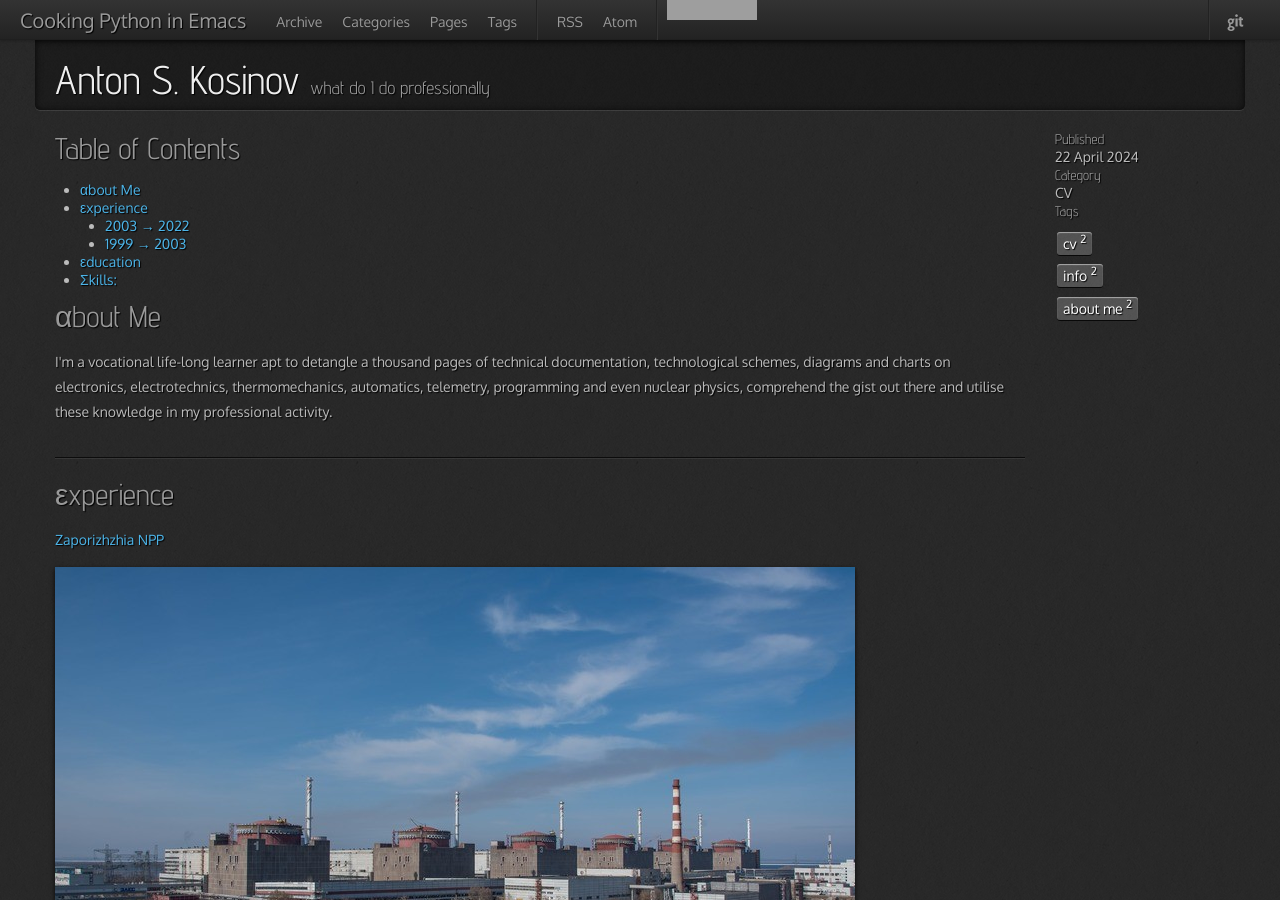
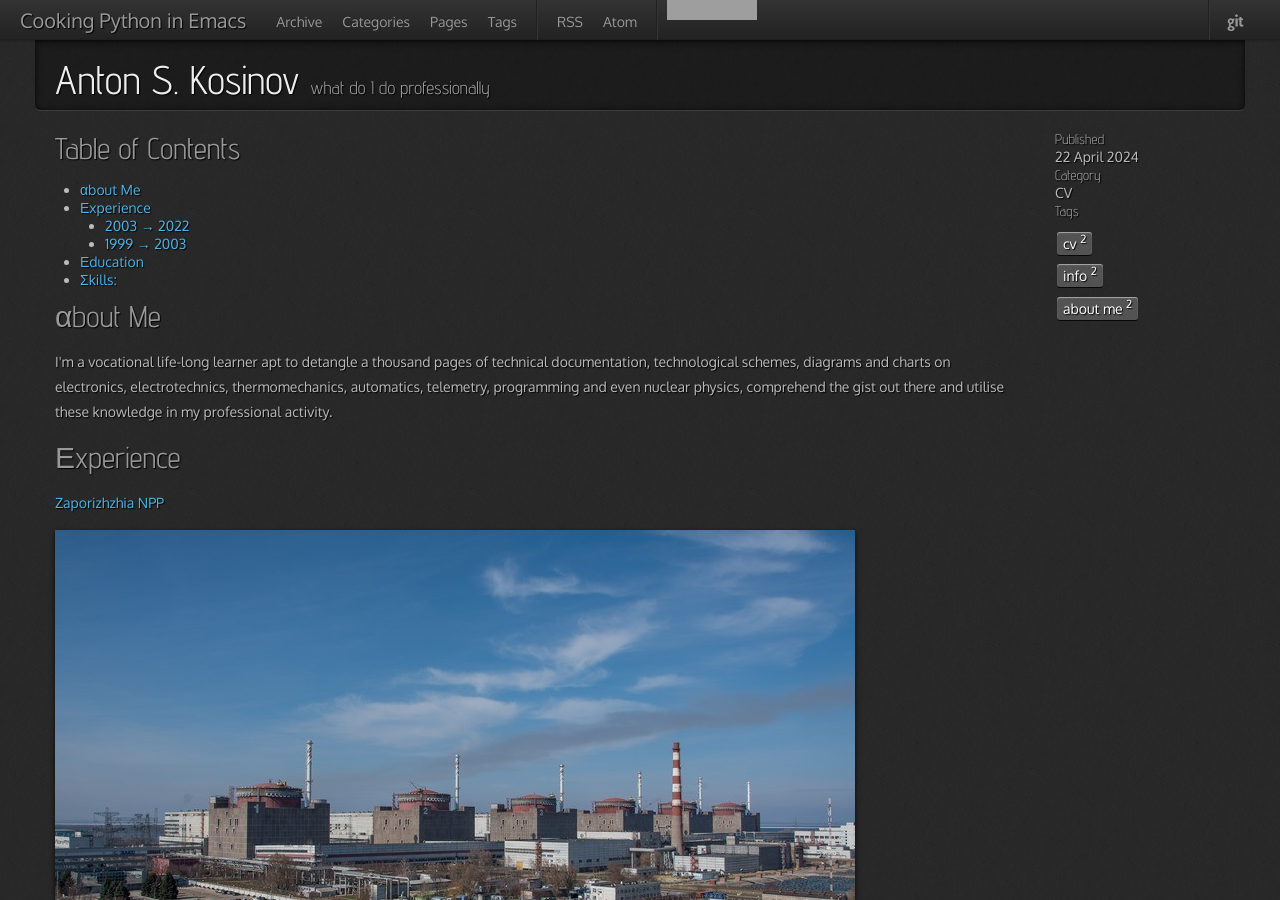
Before and after one commit to 0--key/0--key.github.io, a Jekyll site: the page built from _posts/2024-04-22-dense-and-terse-cv.html, in a window 1280 px wide and 900 px high. Built offline with Jekyll 4.4.1, drawn with Linux system fonts in a browser that asks for light colours; nearby versions of some CDN libraries; comment, search, counter and statistics services are not loaded; grey boxes are pictures that could not be loaded.

Commit message:
A minor enhancement

```diff
--- a/_posts/2024-04-22-dense-and-terse-cv.html
+++ b/_posts/2024-04-22-dense-and-terse-cv.html
@@ -12,13 +12,13 @@ tags: [cv, info, about me]
 <div id="text-table-of-contents" role="doc-toc">
 <ul>
 <li><a href="#org7ce4fff">&alpha;bout Me</a></li>
-<li><a href="#orgbf411a9">&epsilon;xperience</a>
+<li><a href="#org43cde14">&Epsilon;xperience</a>
 <ul>
 <li><a href="#orgd1a8f91">2003 &rarr; 2022</a></li>
 <li><a href="#orga5778df">1999 &rarr; 2003</a></li>
 </ul>
 </li>
-<li><a href="#org48f9a2a">&epsilon;ducation</a></li>
+<li><a href="#orgcac9815">&Epsilon;ducation</a></li>
 <li><a href="#org6e13070">&Sigma;kills:</a></li>
 </ul>
 </div>
@@ -34,18 +34,18 @@ on electronics, electrotechnics, thermomechanics, automatics,
 telemetry, programming and even nuclear physics, comprehend the gist
 out there and utilise these knowledge in my professional activity.
 </p>
-<hr />
 </div>
 </div>
-<div id="outline-container-orgbf411a9" class="outline-2">
-<h2 id="orgbf411a9">&epsilon;xperience</h2>
-<div class="outline-text-2" id="text-orgbf411a9">
+
+<div id="outline-container-org43cde14" class="outline-2">
+<h2 id="org43cde14">&Epsilon;xperience</h2>
+<div class="outline-text-2" id="text-org43cde14">
 <p>
 <a href="https://en.wikipedia.org/wiki/Zaporizhzhia_Nuclear_Power_Plant">Zaporizhzhia NPP</a>
 </p>
 
 
-<div id="org13c47ff" class="figure">
+<div id="org66499fc" class="figure">
 <p><img src="https://0--key.github.io/assets/img/CV/zapor-aes-panorama.jpg" alt="zapor-aes-panorama.jpg" title="Panorama" align="center" />
 </p>
 <p><span class="figure-number">Figure 1: </span>Zaporizhzhia NPP</p>
@@ -70,8 +70,8 @@ documentation in their professional growth.
 <h3 id="orga5778df">1999 &rarr; 2003</h3>
 <div class="outline-text-3" id="text-orga5778df">
 
-<div id="org3b0139c" class="figure">
-<p><img src="https://0--key.github.io/assets/img/CV/cshchrk-3.jpg" alt="cshchrk-3.jpg" title="Control Room" align="center" />
+<div id="orgfb1d243" class="figure">
+<p><img src="https://0--key.github.io/assets/img/CV/ControlRoom_1.jpg" alt="ControlRoom_1.jpg" title="Control Room" align="center" />
 </p>
 <p><span class="figure-number">Figure 2: </span>Control Room</p>
 </div>
@@ -103,15 +103,18 @@ each its part;</li>
 <li>Emergency intrusion/adjustment with purpose to restore its normal
 state;</li>
 </ul>
-<hr />
 </div>
 </div>
 </div>
-<div id="outline-container-org48f9a2a" class="outline-2">
-<h2 id="org48f9a2a">&epsilon;ducation</h2>
-<div class="outline-text-2" id="text-org48f9a2a">
+
+<div id="outline-container-orgcac9815" class="outline-2">
+<h2 id="orgcac9815">&Epsilon;ducation</h2>
+<div class="outline-text-2" id="text-orgcac9815">
 <p>
 1995 &rarr; 1999
+</p>
+
+<p>
 <b>Sevastopol National University of Nuclear Energy</b>: Graduated as <i>a
 bachelor of automation</i> of technological processes on <i>nuclear power
 plants.</i>
```
Also changed, not shown: assets/img/CV/ControlRoom_1.jpg (renamed from assets/img/CV/2007-3-45-2 copy.jpg).
